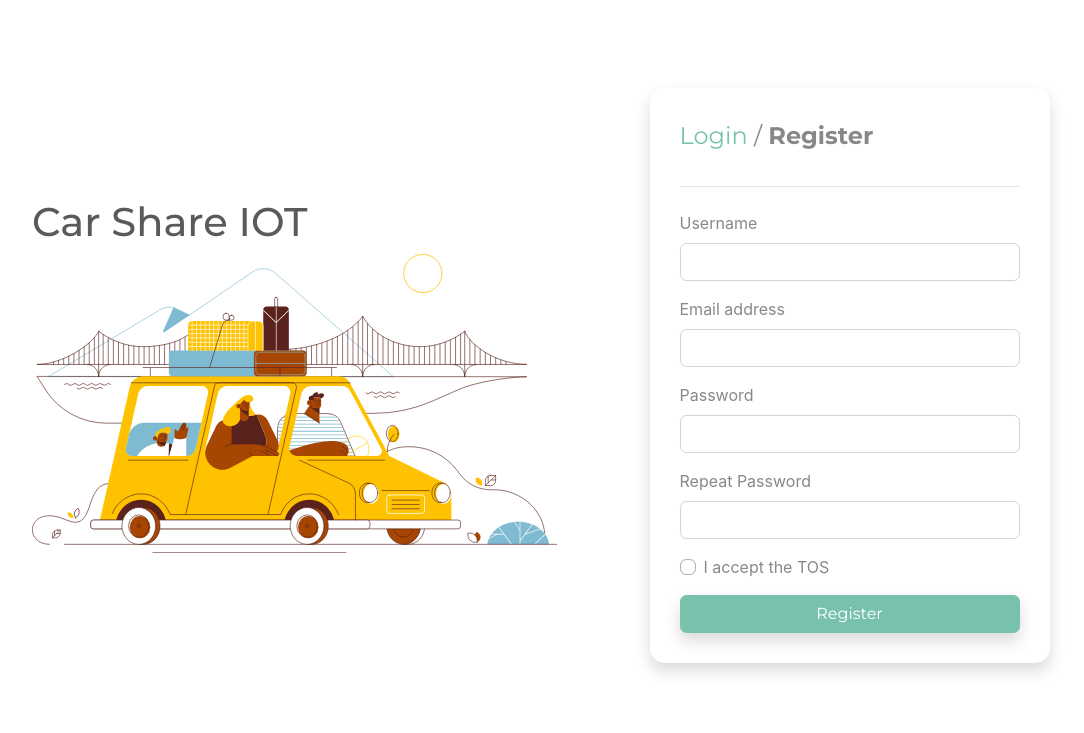
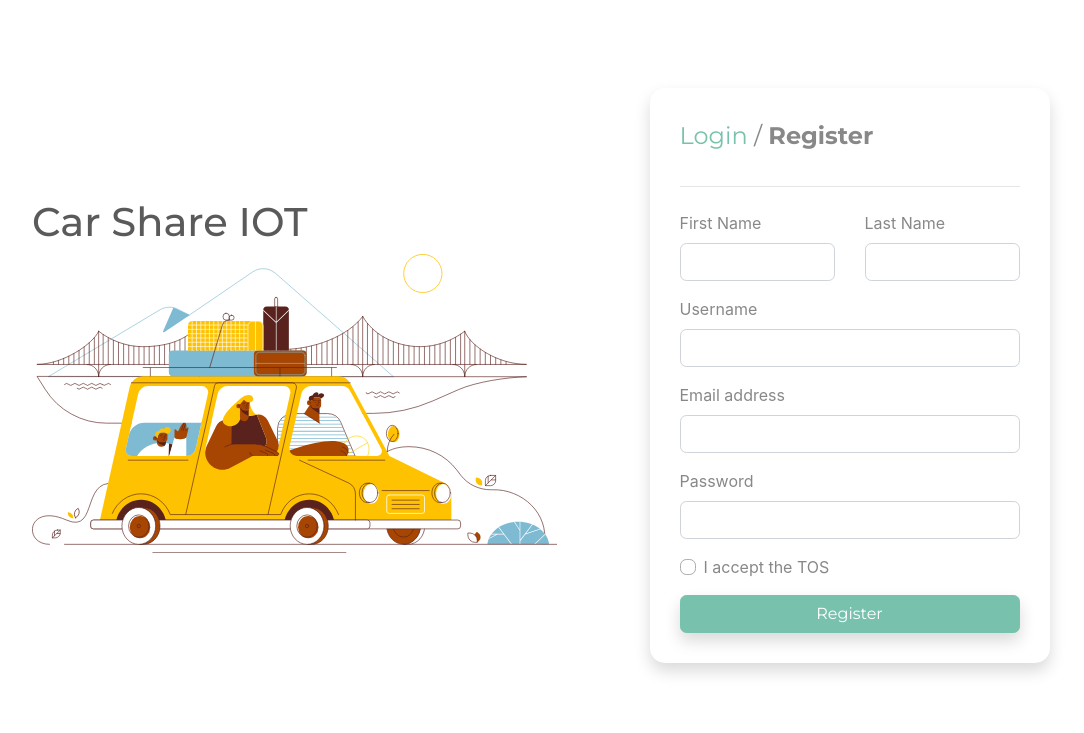
Before and after one commit to trungnq0202/car-share-iot, a Flask app: page /users/register/ in a window 1280 px wide. Shown: the top 733 px of the page, without its empty margins (68-1152 px from the left). Run offline with Flask 2, Linux system fonts and the light colour scheme; some libraries are stand-ins or nearby versions.

Commit message:
fix first name and last name not saved to db

```diff
--- a/masterpi/app/templates/users/register.html
+++ b/masterpi/app/templates/users/register.html
@@ -21,10 +21,18 @@
                   <div class="form-group">
                     <p class="text-danger">{{ get_flashed_messages()[-1] }}</p>
                   </div>
+                  <div class="row">
+                      <div class="col-lg-6">
+                          {{ render_field(form.first_name, class="form-control") }}
+                      </div>
+                      <div class="col-lg-6">
+                        {{ render_field(form.last_name, class="form-control") }}
+                    </div>
+
+                  </div>
                   {{ render_field(form.username, class="form-control") }}
                   {{ render_field(form.email, class="form-control") }}
                   {{ render_field(form.password, class="form-control") }}
-                  {{ render_field(form.confirm, class="form-control") }}
                   {{ render_checkbox(form.accept_tos, class="custom-control-input") }}
                   <button type="submit" class="btn btn-primary btn-block shadow">Register</button>
               </form>
--- a/masterpi/app/users/forms.py
+++ b/masterpi/app/users/forms.py
@@ -13,10 +13,8 @@ class RegisterForm(Form):
     username = TextField('Username', [Required()])
     email = TextField('Email address', [Required(), Email()])
     password = PasswordField('Password', [Required()])
-    confirm = PasswordField('Repeat Password', [
-        Required(),
-        EqualTo('password', message='Passwords must match')
-        ])
+    first_name = TextField('First Name', [Required()])
+    last_name = TextField('Last Name', [Required()])
     accept_tos = BooleanField('I accept the TOS', [Required()])
 
 class UserForm(Form):
--- a/masterpi/app/users/models.py
+++ b/masterpi/app/users/models.py
@@ -16,10 +16,11 @@ class User(UserMixin, db.Model):
     facial_recognition = db.Column(db.Boolean, default=False)
     google_login = db.Column(db.Boolean, default=False)
 
-    def __init__(self, username, email, password,
+    def __init__(self, email, username=None, password=None,
                        role=None, first_name=None, last_name=None):
         self.username = username
         self.email = email
+        self.username = username
         self.password = password
         self.role = role
         self.first_name = first_name
--- a/masterpi/app/users/views.py
+++ b/masterpi/app/users/views.py
@@ -136,10 +136,10 @@ def google_callback():
     userinfo_response = requests.get(uri, headers=headers, data=body).json()
     user = User.query.filter_by(email=userinfo_response['email']).first()
     if not user:
-        user = User.google_init(userinfo_response['sub'],
-                                userinfo_response['email'],
-                                first_name=userinfo_response['given_name'],
-                                last_name=userinfo_response['family_name'])
+        user = User(userinfo_response['email'],
+                    username=userinfo_response['sub'],
+                    first_name=userinfo_response['given_name'],
+                    last_name=userinfo_response['family_name'])
         db.session.add(user)
         db.session.commit()
     login_user(user)
@@ -155,15 +155,14 @@ def register():
     form = RegisterForm(request.form)
     if form.validate_on_submit():
         # check whether if there is user with the same username/email
-        user = User.query.filter(
-            or_(
-                User.username == form.username.data,
-                User.email == form.email.data
-            )
-        ).first()
+        user = User.query.filter(or_(User.username == form.username.data,
+                                     User.email == form.email.data)).first()
         if not user:
             # create an user instance not yet stored in the database
-            user = User(username=form.username.data, email=form.email.data, \
+            user = User(form.email.data,
+                        username=form.username.data,
+                        first_name=form.first_name.data,
+                        last_name=form.last_name.data,
                         password=generate_password_hash(form.password.data))
             # Insert the record in our database and commit it
             db.session.add(user)
@@ -274,12 +273,11 @@ def admin_users_create():
         return "503 Not sufficent permission"
     form = UserForm(request.form)
     if form.validate_on_submit():
-        user = User(username=form.username.data,
-                  password=generate_password_hash(form.password.data),
-                  email=form.email.data,
-                  first_name=form.first_name.data,
-                  last_name=form.last_name.data,
-                  role=form.role.data)
+        user = User(form.email.data,
+                    password=generate_password_hash(form.password.data),
+                    first_name=form.first_name.data,
+                    last_name=form.last_name.data,
+                    role=form.role.data)
         # Insert the record in our database and commit it
         db.session.add(user)
         db.session.commit()
```
